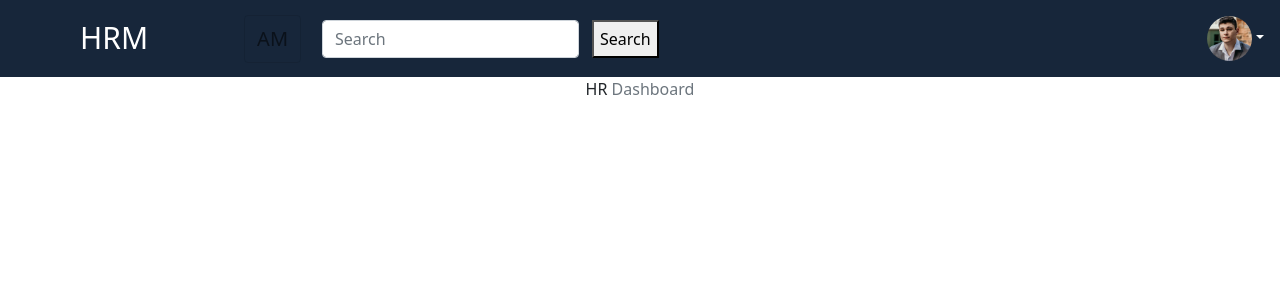
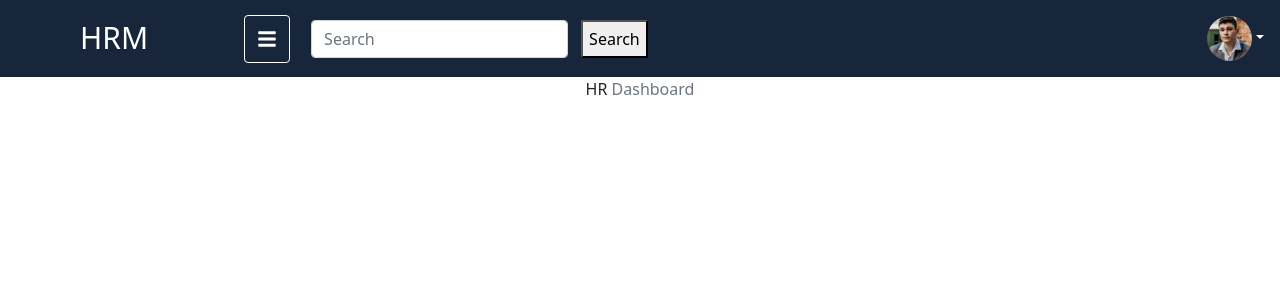
Before and after one commit to LeadTronics/hrm-lt, a React (Create React App) app: page /dashboard in a window 1280 px wide. Shown: the top 300 px of the page. Built offline with nearby package versions, Linux system fonts and the light colour scheme.

Commit message:
sidebar style

```diff
--- a/src/Components/Components.css
+++ b/src/Components/Components.css
@@ -41,3 +41,11 @@
 .offcanvas-header {
   color: white;
 }
+.navbar-light .navbar-toggler {
+  border-color: white;
+  color: white;
+}
+
+.navbar-toggler:focus {
+  box-shadow: none;
+}
--- a/src/Components/Topbar/Topbar.js
+++ b/src/Components/Topbar/Topbar.js
@@ -3,6 +3,7 @@ import '../Components.css'
 import { Navbar, Nav, NavDropdown, OffcanvasBody } from 'react-bootstrap'
 import profile from '../../assets/images/profile.jpg'
 import Offcanvas from 'react-bootstrap/Offcanvas'
+import {FaBars} from 'react-icons/fa'
 
 const Topbar = () => {
     return (
@@ -10,7 +11,7 @@ const Topbar = () => {
             <Navbar expand={false}>
                 <div className='d-flex'>
                     <Navbar.Brand className="Dash-logo">HRM</Navbar.Brand>
-                    <Navbar.Toggle className='me-3'>AM</Navbar.Toggle>
+                    <Navbar.Toggle className='me-3'><FaBars /></Navbar.Toggle>
                     <form className="d-flex">
                         <input
                             type="search"
```
